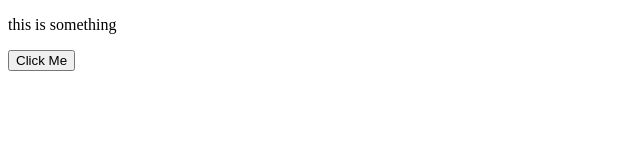
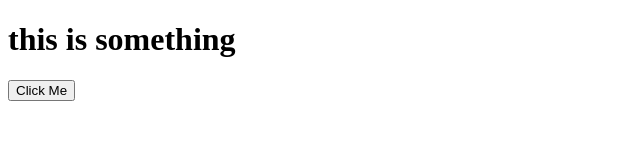
Before and after one commit to RushiRuns/demo2, a plain HTML site: page index.html in a window 1280 px wide. Shown: the whole page, without its empty margins (0-640 px from the left). Drawn offline with Linux system fonts and the light colour scheme.

Commit message:
in order to merge branches made the code same

```diff
--- a/index.html
+++ b/index.html
@@ -6,7 +6,7 @@
     <title>Document</title>
   </head>
   <body>
-    <p>this is something</p>
+    <h1>this is something</h1>
     <button>Click Me</button>
   </body>
 </html>
```
